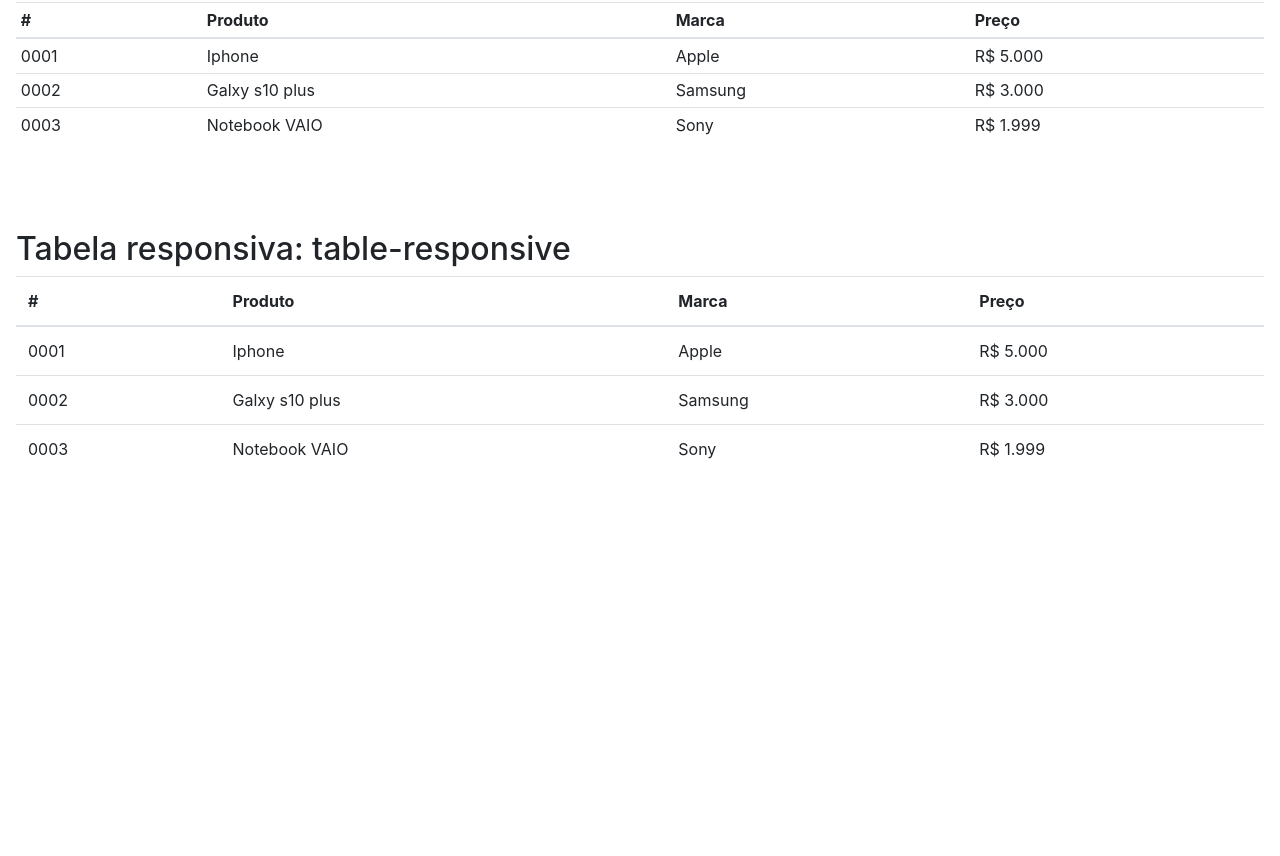
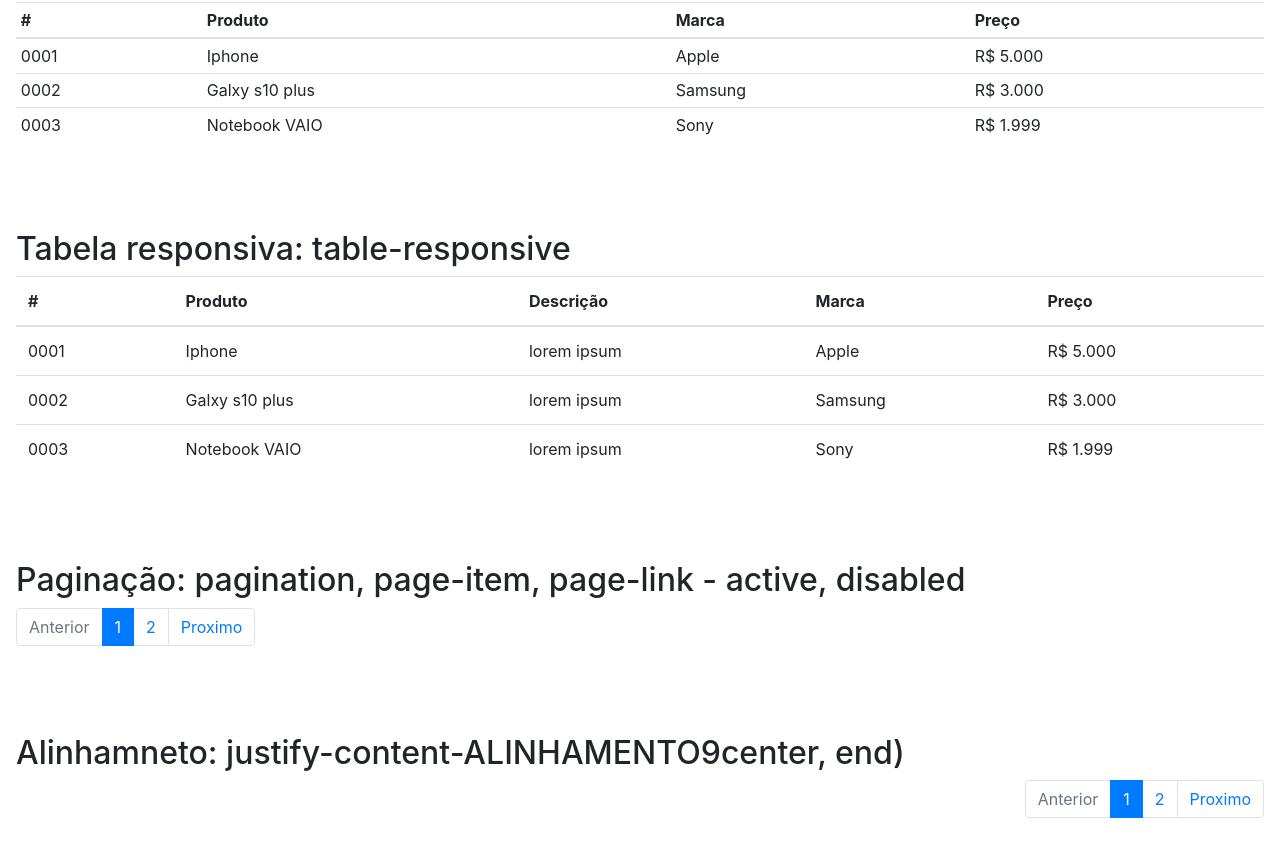
Before and after one commit to rod273/tabelas-paginacao_bootstrap, a plain HTML site: page index.html in a window 1280 px wide. Shown: the part 1718-2574 px from the top of the page. Before the commit the page ends 2423 px from the top, so only its background shows below. Drawn offline with nearby package versions, Linux system fonts and the light colour scheme.

Commit message:
Update index.html

```diff
--- a/index.html
+++ b/index.html
@@ -260,6 +260,7 @@
             <tr>
                 <th>#</th>
                 <th>Produto</th>
+                <th>Descrição</th>
                 <th>Marca</th>
                 <th>Preço</th>
             </tr>
@@ -269,26 +270,75 @@
            <tr>
                <td>0001</td>
                <td>Iphone</td>
+               <td>lorem ipsum</td>
                <td>Apple</td>
                <td> R$ 5.000</td>
            </tr>
            <tr>
             <td>0002</td>
             <td>Galxy s10 plus</td>
+            <td>lorem ipsum</td>
             <td>Samsung</td>
             <td> R$ 3.000</td>
           </tr>
           <tr>
             <td>0003</td>
             <td>Notebook VAIO</td>
+            <td>lorem ipsum</td>
             <td>Sony</td>
             <td> R$ 1.999</td>
           </tr>
         </tbody>
 
      </table>
+
    </div>
 
+   <br><br><br>
+
+   <h2>Paginação: pagination, page-item, page-link - active, disabled</h2>
+
+   <nav>
+       <ul class="pagination">
+           <li class="page-item disabled">
+               <a href="#" class="page-link">Anterior</a>
+           </li>
+
+           <li class="page-item active">
+               <a href="#" class="page-link">1</a>
+            </li>
+           <li class="page-item">
+               <a href="#" class="page-link">2</a>
+            </li>
+           <li class="page-item">
+               <a href="#" class="page-link">Proximo</a>
+            </li>
+       </ul>
+   </nav>
+
+   <br><br><br>
+
+
+
+   <h2>Alinhamneto: justify-content-ALINHAMENTO9center, end) </h2>
+
+   <nav>
+    <ul class="pagination justify-content-end">
+        <li class="page-item disabled">
+            <a href="#" class="page-link">Anterior</a>
+        </li>
+
+        <li class="page-item active">
+            <a href="#" class="page-link">1</a>
+         </li>
+        <li class="page-item">
+            <a href="#" class="page-link">2</a>
+         </li>
+        <li class="page-item">
+            <a href="#" class="page-link">Proximo</a>
+         </li>
+    </ul>
+</nav>
 
 
 
```
